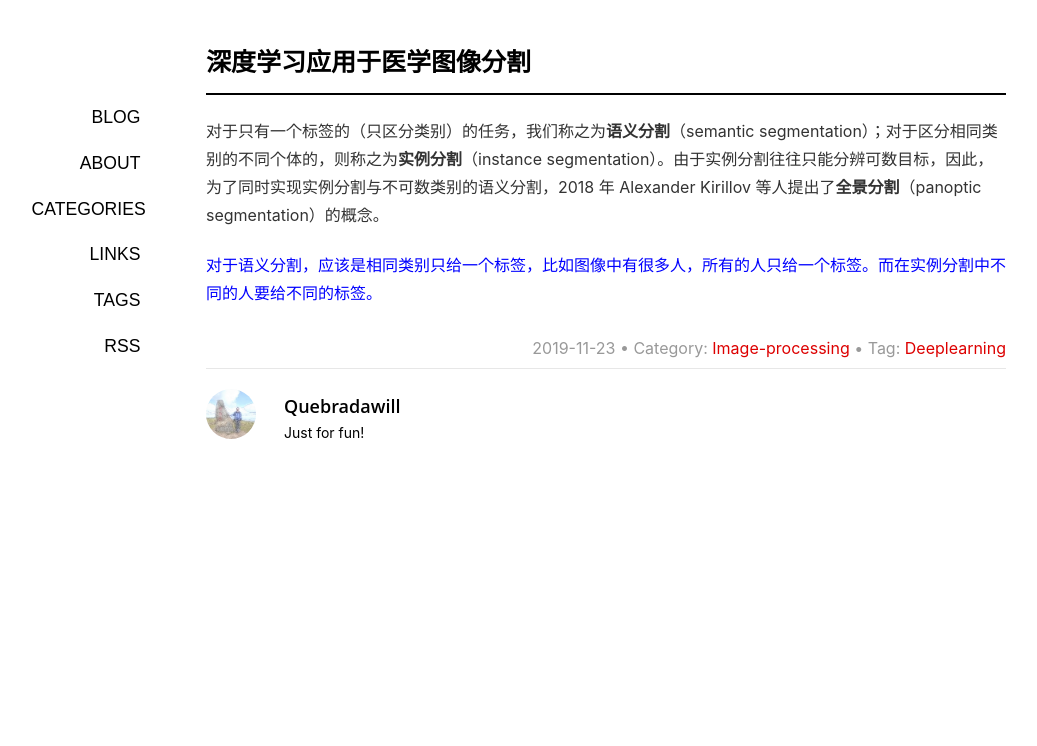
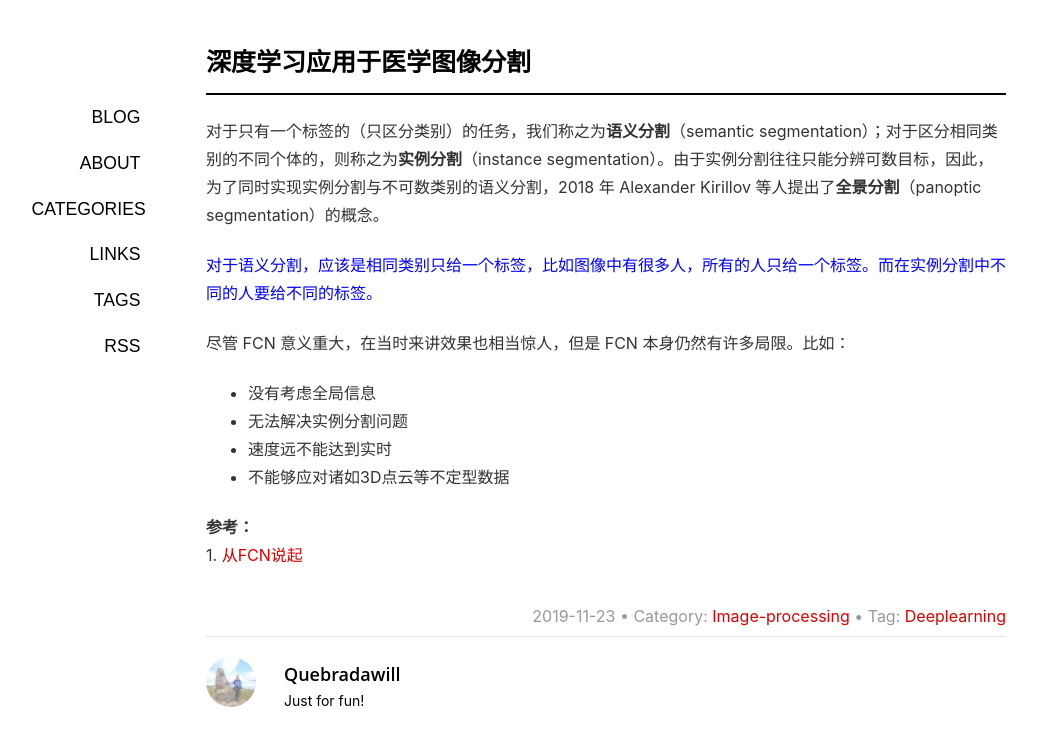
Before and after one commit to Quebradawill/quebrada.github.io, a Jekyll site: the page built from _posts/2019-11-23-deep-learning-image-segmentation.md, in a window 1280 px wide. Shown: the top 746 px of the page, without its empty margins (34-1071 px from the left). Built offline with Jekyll 4.4.1, drawn with Linux system fonts in a browser that asks for light colours; a script that is not in the unit is left out; comment, search, counter and statistics services are not loaded.

Commit message:
Update 2019-11-23-deep-learning-image-segmentation.md

```diff
--- a/_posts/2019-11-23-deep-learning-image-segmentation.md
+++ b/_posts/2019-11-23-deep-learning-image-segmentation.md
@@ -13,3 +13,12 @@ author: Quebradawill
 对于只有一个标签的（只区分类别）的任务，我们称之为**语义分割**（semantic segmentation）；对于区分相同类别的不同个体的，则称之为**实例分割**（instance segmentation）。由于实例分割往往只能分辨可数目标，因此，为了同时实现实例分割与不可数类别的语义分割，2018 年 Alexander Kirillov 等人提出了**全景分割**（panoptic segmentation）的概念。
 
 <font color='blue'>对于语义分割，应该是相同类别只给一个标签，比如图像中有很多人，所有的人只给一个标签。而在实例分割中不同的人要给不同的标签。</font>
+
+尽管 FCN 意义重大，在当时来讲效果也相当惊人，但是 FCN 本身仍然有许多局限。比如：
+
+- 没有考虑全局信息
+- 无法解决实例分割问题
+- 速度远不能达到实时
+- 不能够应对诸如3D点云等不定型数据
+
+**参考：**<br>1. [从FCN说起](https://zhuanlan.zhihu.com/p/62839949)
```
